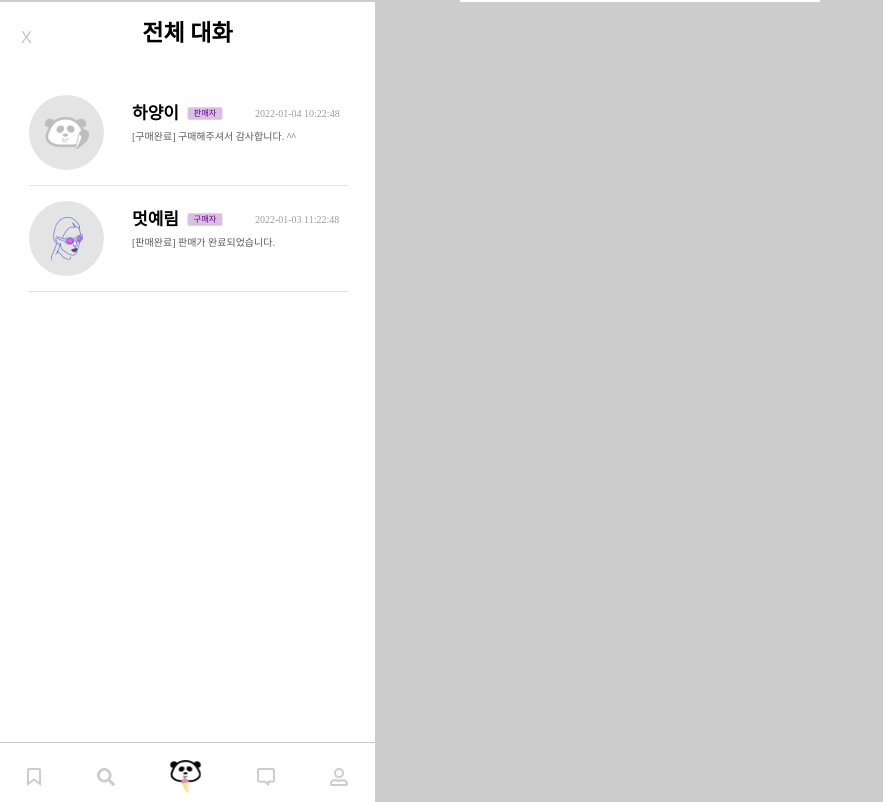
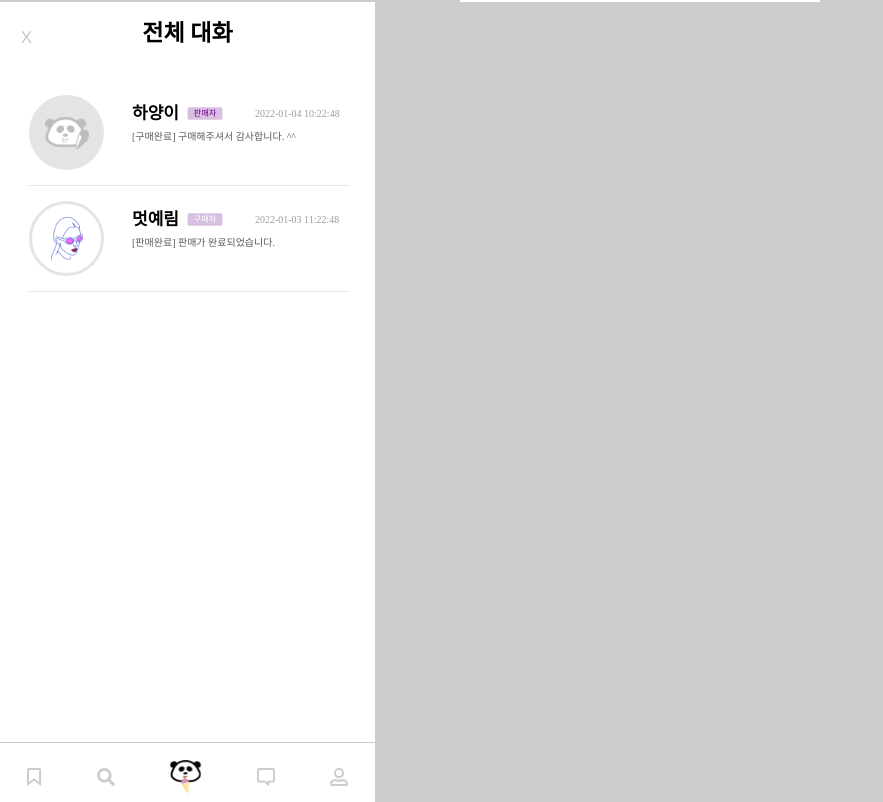
Before and after one commit to AwesomeYelim/Pandacon_market, a React (Create React App) app: page / in a window 1280 px wide. Shown: the part 1598-2400 px from the top of the page, without its empty margins (0-883 px from the left). Built offline with nearby package versions, Linux system fonts and the light colour scheme; a web font is replaced by a local one.

Commit message:
💄  ChatItem 판매자/구매자 따른 UI 변경 옵션 구현

```diff
--- a/src/components/ChatItem.jsx
+++ b/src/components/ChatItem.jsx
@@ -5,13 +5,15 @@ const ChatItem = ({ userData }) => {
   const { nickName, type, postDate, chatMessage, src } = userData;
   return (
     <ChatItemCont>
-      <ChatImgCont>
+      <ChatImgCont className={type === "판매자" ? "" : "buyer-style"}>
         <img src={src} alt="profile-img" />
       </ChatImgCont>
       <ChatContent>
         <ChatInfo>
           <NickName>{nickName}</NickName>
-          <Division>{type}</Division>
+          <UserType className={type === "판매자" ? "" : "buyer-style"}>
+            {type}
+          </UserType>
           <PostDate>{postDate}</PostDate>
         </ChatInfo>
         <ChatMessage>{chatMessage}</ChatMessage>
@@ -35,6 +37,11 @@ const ChatImgCont = styled.div`
   display: flex;
   justify-content: center;
   align-items: center;
+  &.buyer-style {
+    background-color: #ffffff;
+    box-sizing: border-box;
+    border: 3px solid #e4e4e4;
+  }
 `;
 
 const ChatContent = styled.div`
@@ -61,7 +68,7 @@ const NickName = styled.p`
   margin-right: 5px;
 `;
 
-const Division = styled.small`
+const UserType = styled.small`
   color: #6b0090;
   font-size: 10px;
   -webkit-transform: scale(0.83);
@@ -75,6 +82,9 @@ const Division = styled.small`
   justify-content: center;
   margin-right: 29px;
   -webkit-text-size-adjust: none;
+  &.buyer-style {
+    color: #ffffff;
+  }
 `;
 
 const PostDate = styled.small`
```
